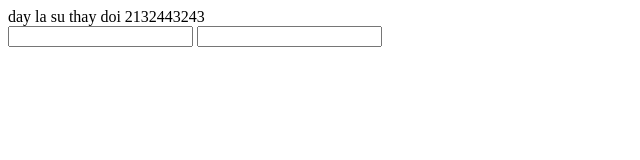
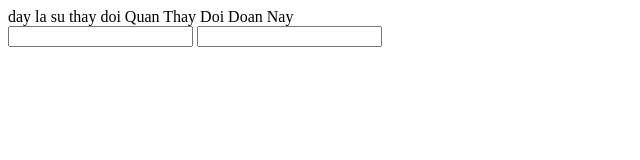
Before and after one commit to quan238/github-demo, a plain HTML site: page index.html in a window 1280 px wide. Shown: the whole page, without its empty margins (0-640 px from the left). Drawn offline with Linux system fonts and the light colour scheme.

Commit message:
quan thay doi

```diff
--- a/index.html
+++ b/index.html
@@ -7,7 +7,7 @@
     <title>Document</title>
 </head>
 <body>
-    <div>day la su thay doi 2132443243</div>
+    <div>day la su thay doi Quan Thay Doi Doan Nay</div>
     <form>
         <input name="email" type="email">
         <input type="password" name="password">
```
